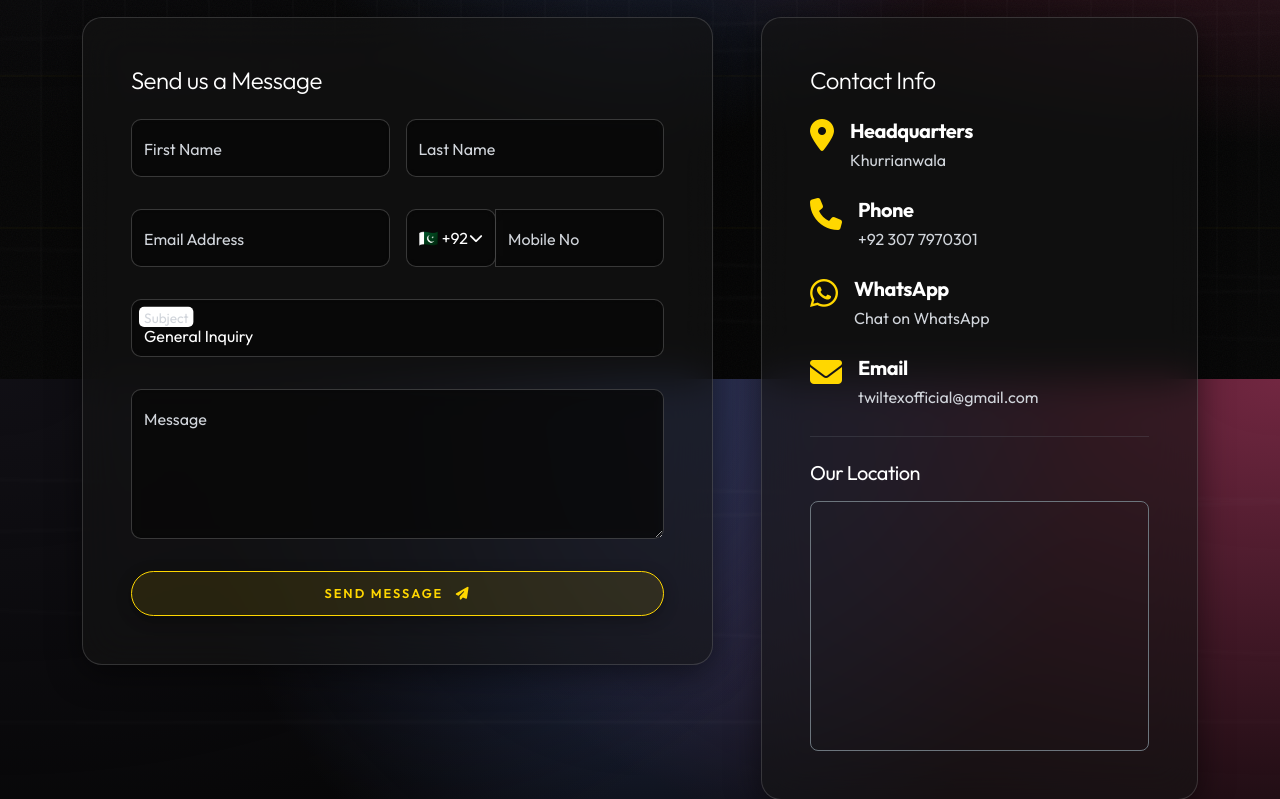
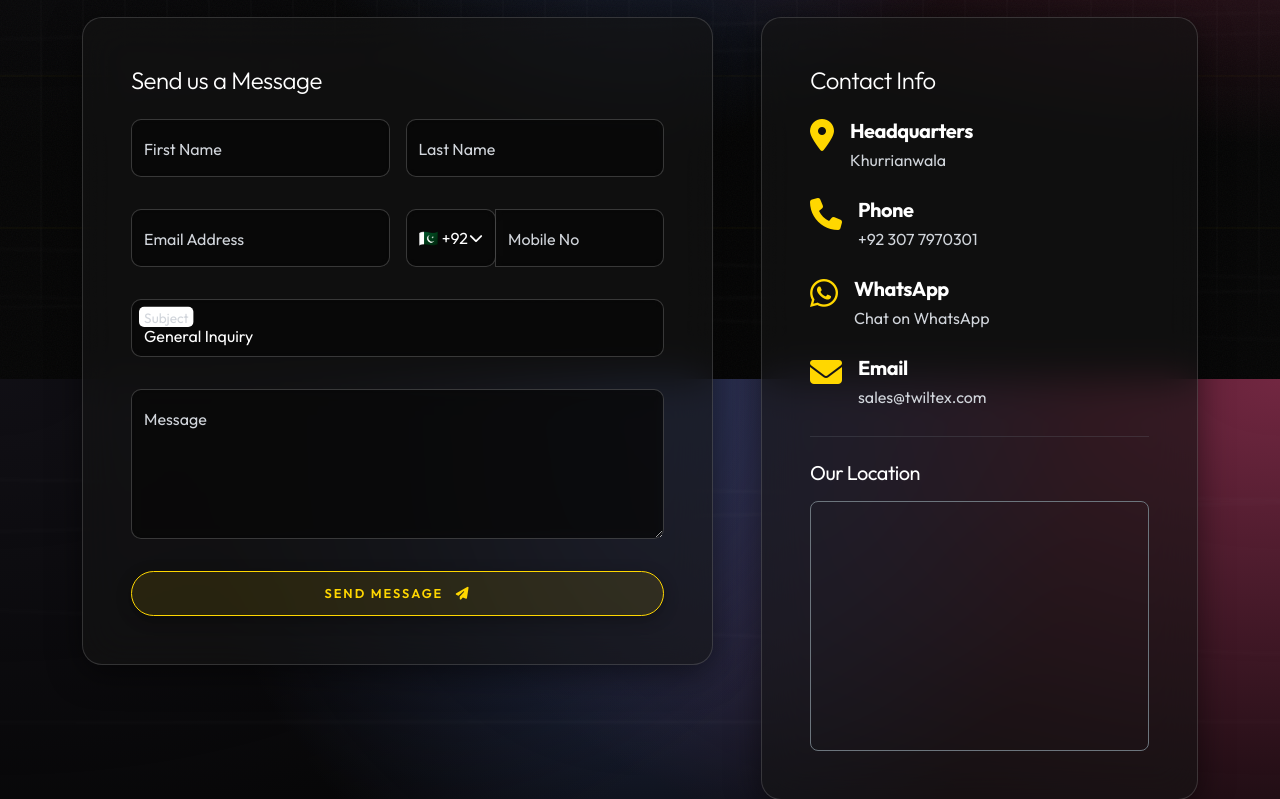
Before and after one commit to AbRehmansaif/TwilTex, a Django app: page /contact/ in a window 1280 px wide. Shown: the part 421-1220 px from the top of the page. Run offline with Django 5.2, Linux system fonts and the light colour scheme; some libraries are stand-ins or nearby versions.

Commit message:
add contact us template with SEO metadata and inquiry form

```diff
--- a/templates/contact.html
+++ b/templates/contact.html
@@ -211,7 +211,7 @@
                             <i class="fas fa-envelope fa-2x me-3 text-gold" aria-hidden="true"></i>
                             <div>
                                 <h3 class="h5 mb-1 fw-bold text-white">Email</h3>
-                                <p class="text-muted mb-0" itemprop="email">twiltexofficial@gmail.com</p>
+                                <p class="text-muted mb-0" itemprop="email">sales@twiltex.com</p>
                             </div>
                         </div>
 
```
